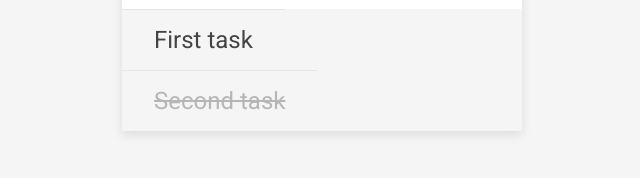
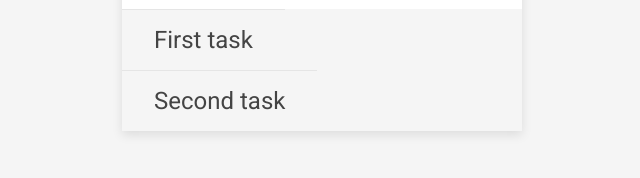
Before and after one commit to mark-tripney/todo-react, a React (Create React App) app: page / in a window 1280 px wide. Shown: the part 177-355 px from the top of the page, without its empty margins (318-958 px from the left). Built offline with nearby package versions, Linux system fonts and the light colour scheme.

Commit message:
Simplify completion className ('complete-...' to 'completed')

```diff
--- a/src/components/Todo.js
+++ b/src/components/Todo.js
@@ -3,6 +3,6 @@ import React from 'react';
 export default function Todo(props) {
   const {id, name, completed} = props;
   return (
-      <li id={id} className={`complete-${completed}`}>{name}</li>
+      <li id={id} className={completed ? "completed" : ""}>{name}</li>
   );
 }
```
